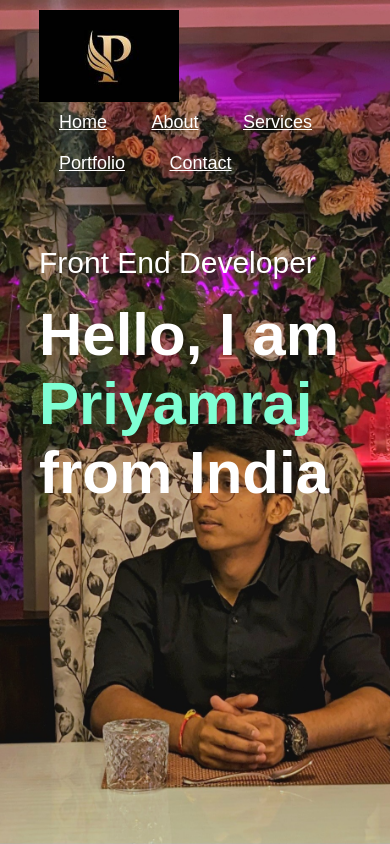
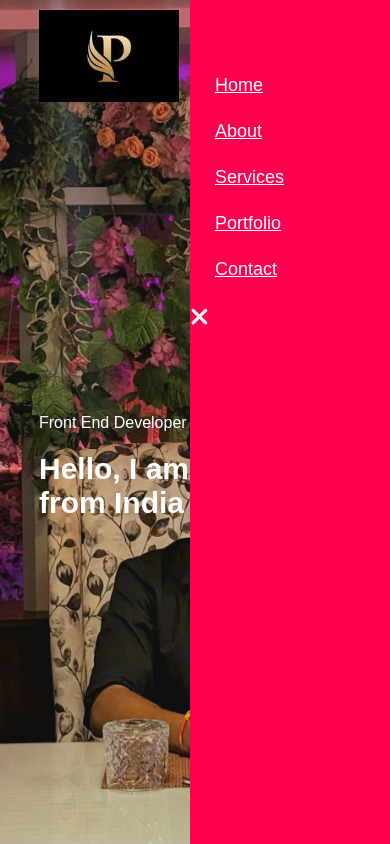
Before and after one commit to SisodiaPriyamraj/Portfolio_Website, a plain HTML site: page index.html in a window 390 px wide. Shown: the top 844 px of the page. Drawn offline with Linux system fonts and the light colour scheme.

Commit message:
Adding relative Funcationality to the webpage

```diff
--- a/index.html
+++ b/index.html
@@ -18,7 +18,9 @@
             <li><a href="">Services</a></li>
             <li><a href="">Portfolio</a></li>
             <li><a href="">Contact</a></li>
+            <i class="fas fa-times"></i>
           </ul>
+          <i class="fa-solid fa-bars"></i>
         </nav>
         <div class="header-text">
           <p>Front End Developer</p>
--- a/style.css
+++ b/style.css
@@ -310,5 +310,50 @@ form .btn2{
     font-size: 18px;
     margin-top: 20px;
     cursor: pointer;
+}
+.copyright{
+    width: 100%;
+    text-align: center;
+    padding: 25px 0;
+    background: #262626;
+    font-weight: 300;
+    margin-top: 20px;
+}
+.copyright i{
+    color: #ff004f;
+}
+ /* -----------Mobile View---------- */
+nav .fas{
+    display: none;
+}
 
+
+@media only screen and (max-width: 600px){
+    #header{
+        background-image: url(./image/20230522_143755.jpg);
+    }
+    .header-text{
+        margin-top: 100%;
+        font-size: 16px;
+    }
+    .header-text h1{
+        font-size: 30px;
+    }
+    nav .fas{
+        display: block;
+        font-size: 25px;
+    }
+    nav ul{
+        background: #ff004f;
+        position: fixed;
+        top: 0;
+        right: 0;
+        width: 200px;
+        height: 100vh;
+        padding-top: 50px;
+    }
+    nav ul li{
+        display: block;
+        margin: 25px;
+    }
 }
```
